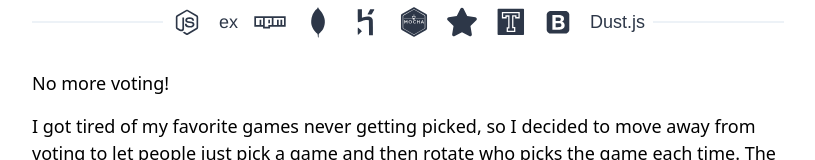
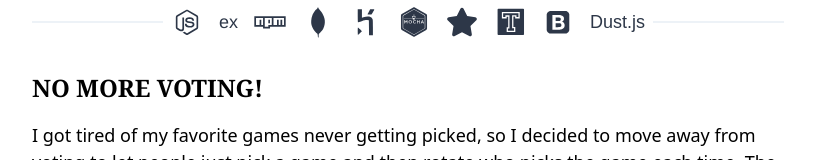
Before and after one commit to coltonw/resume-cra, a React (Create React App) app: page / in a window 1280 px wide. Shown: the part 1482-1642 px from the top of the page, without its empty margins (232-1047 px from the left). Built offline with nearby package versions, Linux system fonts and the light colour scheme; a web font is replaced by a local one.

Commit message:
Fixed one styling oversight

```diff
--- a/src/components/Revonarchy.tsx
+++ b/src/components/Revonarchy.tsx
@@ -8,7 +8,9 @@ const iconClassName = 'flex-none w-8 h-8 mx-2 text-gray-800 fill-current';
 const Revonarchy = () => {
   return (
     <>
-      <h1>No more voting!</h1>
+      <h1 className="text-2xl mt-8 mb-4 font-bold uppercase font-serif">
+        No more voting!
+      </h1>
       <div className="my-4">
         I got tired of my favorite games never getting picked, so I decided to
         move away from voting to let people just pick a game and then rotate who
```
